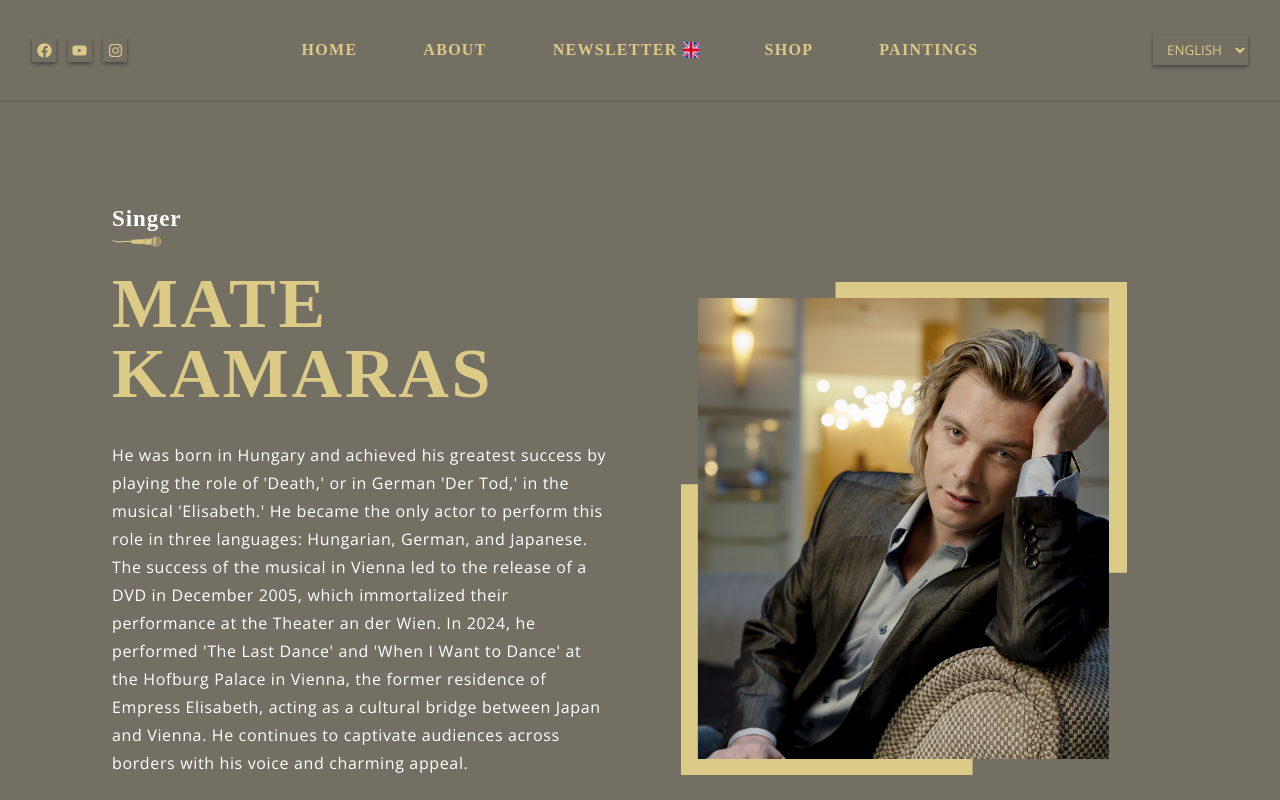
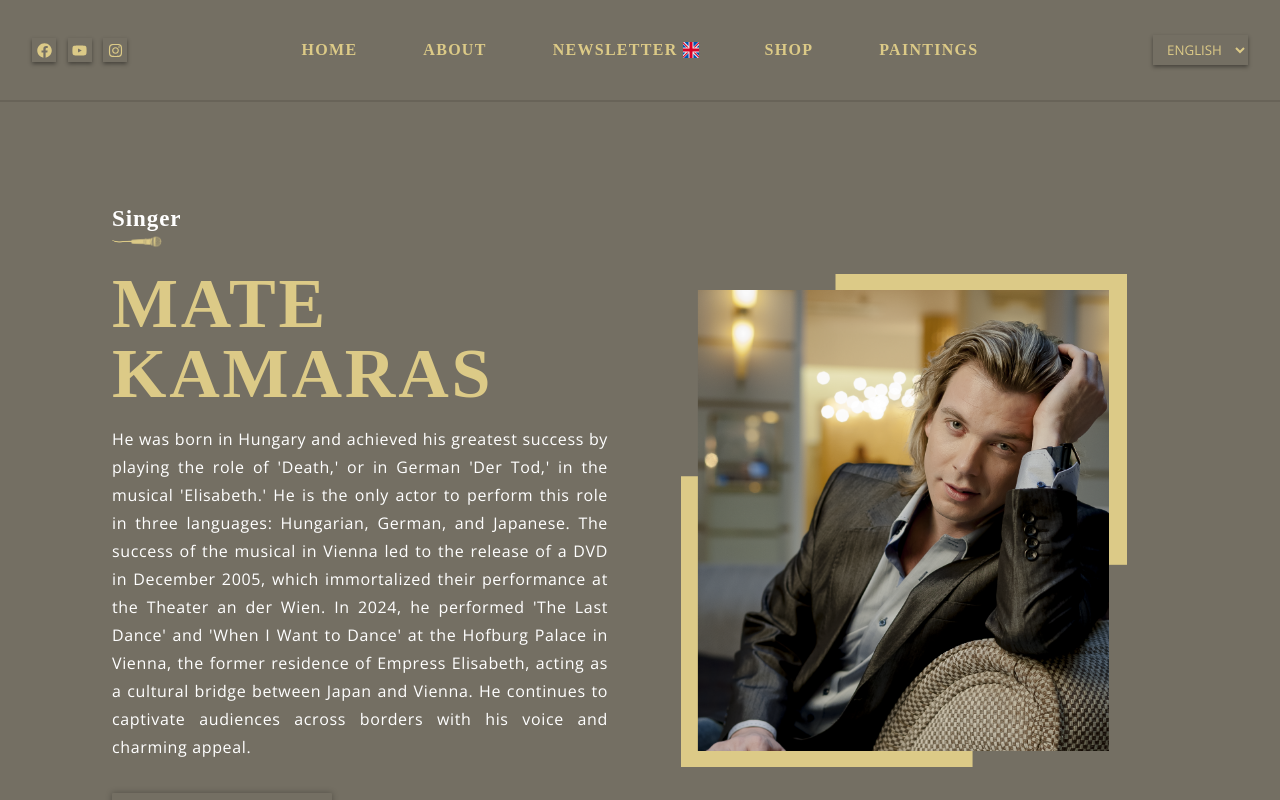
Before and after one commit to Murci2022/mate-kamaras-vite-multipage-EN-JP, a React (Vite) app: page /hero in a window 1280 px wide. Shown: the top 800 px of the page. Built offline with nearby package versions, Linux system fonts and the light colour scheme; a web font is replaced by a local one.

Commit message:
corrections in text in Hero.js

```diff
--- a/src/App.css
+++ b/src/App.css
@@ -146,7 +146,7 @@
 .p__opensans {
   font-family: var(--font-alt);
   color: var(--color-white);
-  font-weight: 400;
+  font-weight: 100;
   letter-spacing: 0.04em;
   /* text-transform: capitalize; */
   line-height: 28px;
@@ -266,6 +266,7 @@
 
   .p__opensans {
     font-size: 14px;
+    line-height: 20px;
   }
   .section__padding {
     padding: 2rem;
--- a/src/container/1Hero/Hero.jsx
+++ b/src/container/1Hero/Hero.jsx
@@ -60,12 +60,14 @@ const Header = () => {
 
           <h1 className='hero-h1'>{t('hero.name')}</h1>
           <h1 className='hero-h1'>{t('hero.fname')}</h1>
-          <p
-            className='p__opensans'
-            style={{ margin: '2rem 0' }}
-          >
-            {t('hero.desc')}
-          </p>
+          <div style={{ textAlign: 'justify' }}>
+            <p
+              className='p__opensans'
+              style={{ margin: '1rem 0 2rem 0' }}
+            >
+              {t('hero.desc')}
+            </p>
+          </div>
           <button
             type='button'
             className='custom__button'
--- a/src/locales/en/translation.json
+++ b/src/locales/en/translation.json
@@ -14,7 +14,7 @@
     "subhead": "Singer",
     "name": "Mate",
     "fname": "Kamaras",
-    "desc": "He was born in Hungary and achieved his greatest success by playing the role of 'Death,' or in German 'Der Tod,' in the musical 'Elisabeth.' He became the only actor to perform this role in three languages: Hungarian, German, and Japanese. The success of the musical in Vienna led to the release of a DVD in December 2005, which immortalized their performance at the Theater an der Wien. In 2024, he performed 'The Last Dance' and 'When I Want to Dance' at the Hofburg Palace in Vienna, the former residence of Empress Elisabeth, acting as a cultural bridge between Japan and Vienna. He continues to captivate audiences across borders with his voice and charming appeal.",
+    "desc": "He was born in Hungary and achieved his greatest success by playing the role of 'Death,' or in German 'Der Tod,' in the musical 'Elisabeth.' He is the only actor to perform this role in three languages: Hungarian, German, and Japanese. The success of the musical in Vienna led to the release of a DVD in December 2005, which immortalized their performance at the Theater an der Wien. In 2024, he performed 'The Last Dance' and 'When I Want to Dance' at the Hofburg Palace in Vienna, the former residence of Empress Elisabeth, acting as a cultural bridge between Japan and Vienna. He continues to captivate audiences across borders with his voice and charming appeal.",
     "news": "what's new?",
     "pop-up-button-msg": "Tickets"
   },
--- a/src/locales/hu/translation.json
+++ b/src/locales/hu/translation.json
@@ -15,7 +15,7 @@
     "subhead": "Énekes",
     "name": "Kamarás",
     "fname": "Máté",
-    "desc": "Magyarországon született, és a legnagyobb sikerét az 'Elisabeth' című musicalben a 'Halál', németül 'Der Tod' szerepének eljátszásával érte el. Ő lett az egyetlen színész, aki ezt a szerepet három nyelven, magyarul, németül és japánul is eljátszotta. A musical bécsi sikere révén 2005 decemberében DVD formájában jelent meg az előadás, amelyet a bécsi Theater an der Wien színpadán örökítettek meg. 2024-ben az egykori császárnő, Erzsébet rezidenciájában, a bécsi Hofburg palotában előadta a 'Végső Tánc' és a 'Hogyha Kell Egy Tánc' című dalokat, kulturális hidat képezve Japán és Bécs között. Továbbra is határokon átívelve bűvöli el a közönséget hangjával és színpadi megjelenésével.",
+    "desc": "Magyarországon született, és a legnagyobb sikerét az 'Elisabeth' című musicalben a 'Halál', németül 'Der Tod' szerepének eljátszásával érte el. Ő az egyetlen színész, aki ezt a szerepet három nyelven, magyarul, németül és japánul is eljátszotta. A musical bécsi sikere révén 2005 decemberében DVD formájában jelent meg az előadás, amelyet a bécsi Theater an der Wien színpadán örökítettek meg. 2024-ben az egykori császárnő, Erzsébet rezidenciájában, a bécsi Hofburg palotában előadta a 'Végső Tánc' és a 'Hogyha Kell Egy Tánc' című dalokat, kulturális hidat képezve Japán és Bécs között. Továbbra is határokon átívelve bűvöli el a közönséget hangjával és színpadi megjelenésével.",
     "news": "Hírek",
     "pop-up-button-msg": "Jegyek"
   },
```
